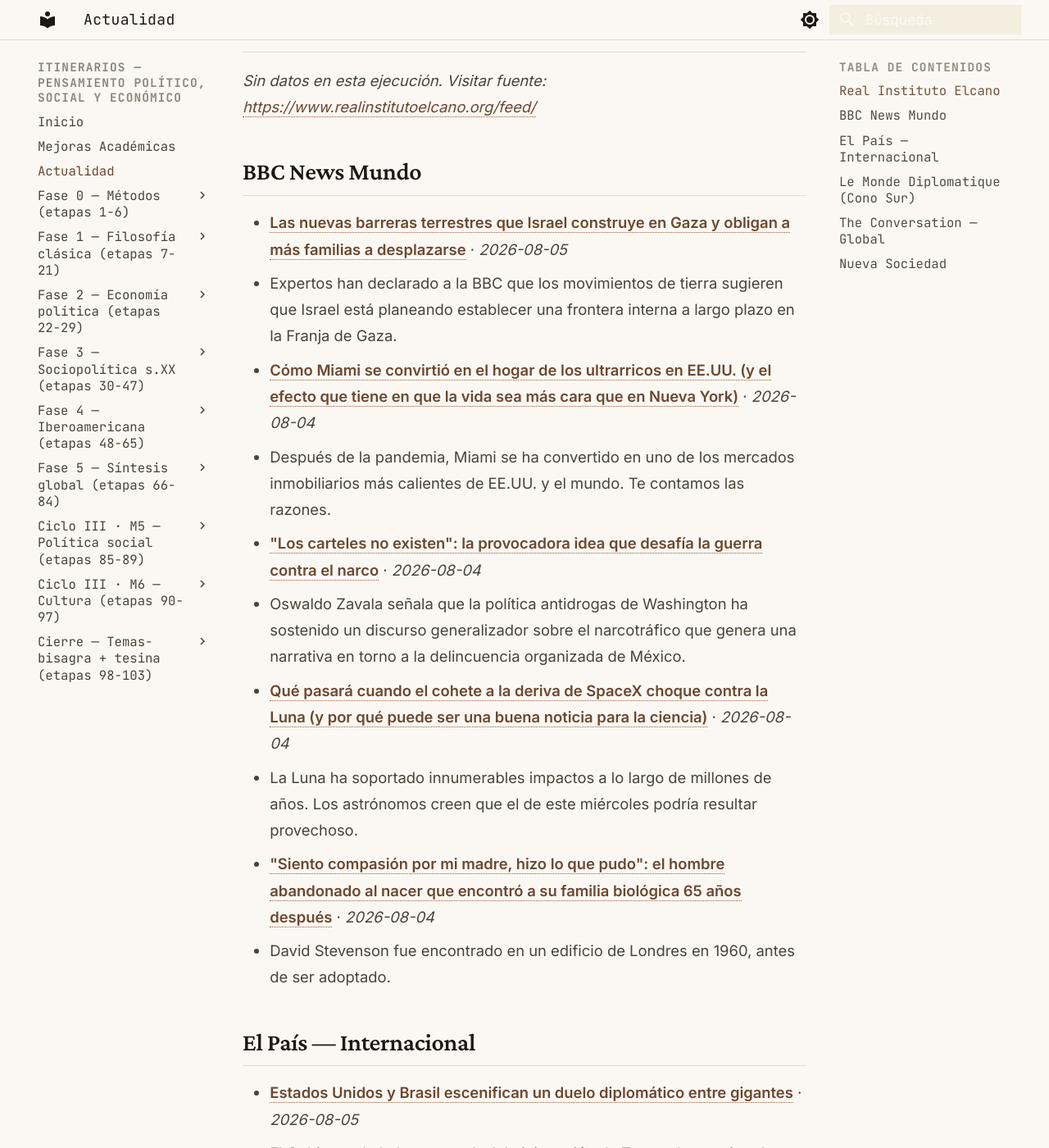
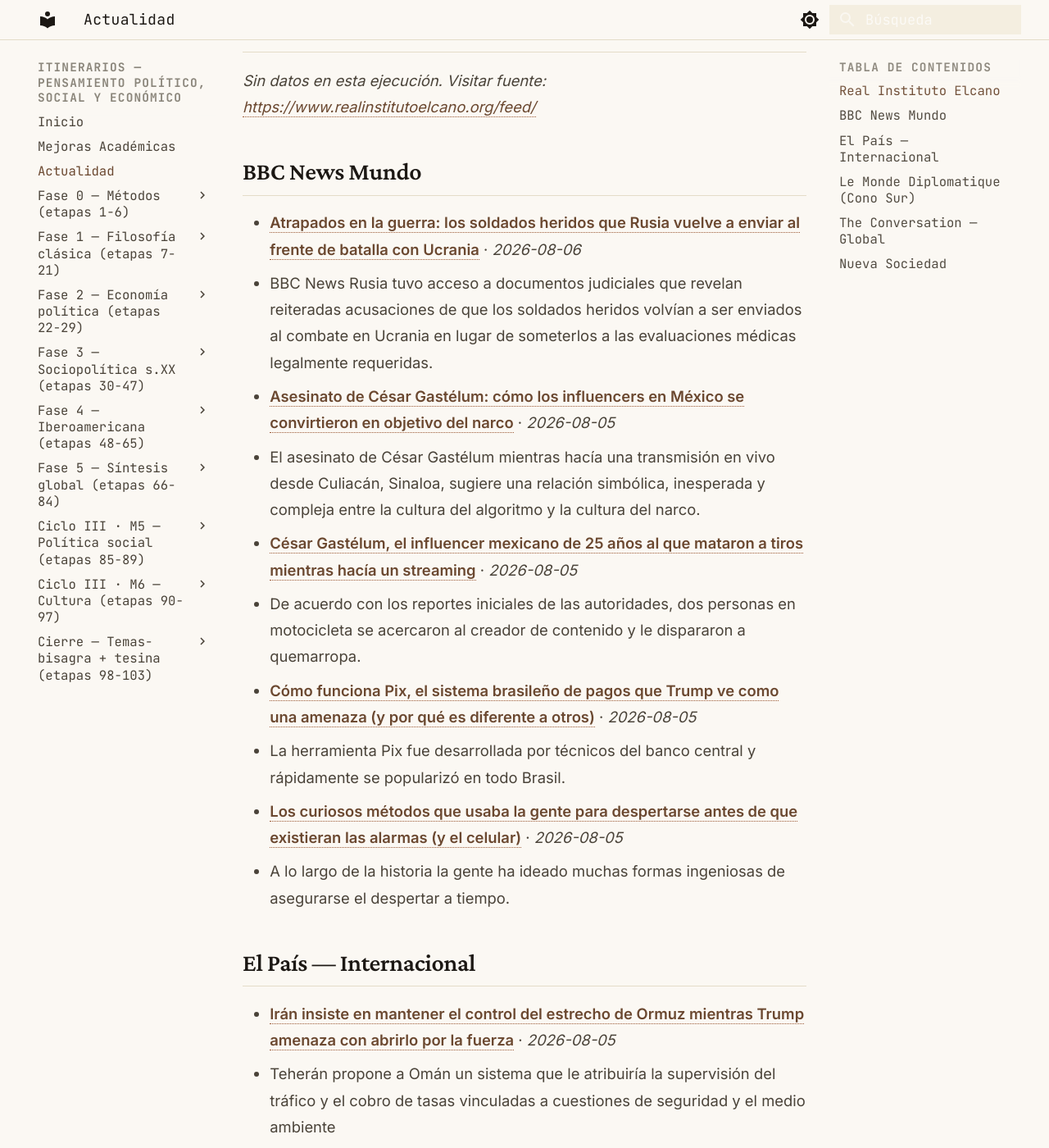
Before and after one commit to MrSpagVi/Curso, an MkDocs documentation site: the page built from docs/actualidad.md, in a window 1280 px wide and 1400 px high, scrolled down 643 px. Shown: the whole window at 82% size. Built offline with MkDocs 1.6.1 and Material for MkDocs 9.7.7, drawn with Linux system fonts in a browser that asks for light colours; some of the changed text lies outside the part shown.

Commit message:
auto: actualidad 2026-08-06

```diff
--- a/docs/actualidad.md
+++ b/docs/actualidad.md
@@ -6,7 +6,7 @@ title: Actualidad
 
 Últimos titulares de fuentes que dictan agenda en ciencia política y geopolítica. Actualizado automáticamente cada día (vía GitHub Actions).
 
-_Última actualización: 2026-08-05 08:21 UTC_
+_Última actualización: 2026-08-06 08:18 UTC_
 
 !!! tip "Ritual mensual — #actualidad"
     El último sábado de cada mes: agarrá **un** titular de los de abajo y escribí **300 palabras** aplicándole **2 autores** del último mes que leíste. ¿Qué diría cada uno? ¿En qué chocan? No resumas la noticia — usala como caso para pensar con las herramientas que venís construyendo. Guardá el texto con el tag `#actualidad` en tu sistema de notas. Esto convierte la teoría en criterio sobre la coyuntura: el objetivo del plan no es citar a Maquiavelo, es leer el presente con él.
@@ -17,25 +17,25 @@ _Sin datos en esta ejecución. Visitar fuente: [https://www.realinstitutoelcano.
 
 ## BBC News Mundo
 
-- **[Las nuevas barreras terrestres que Israel construye en Gaza y obligan a más familias a desplazarse](https://www.bbc.com/mundo/articles/c9d8g33237jo?at_medium=RSS&at_campaign=rss)** · *2026-08-05*
-  - Expertos han declarado a la BBC que los movimientos de tierra sugieren que Israel está planeando establecer una frontera interna a largo plazo en la Franja de Gaza.
-- **[Cómo Miami se convirtió en el hogar de los ultrarricos en EE.UU. (y el efecto que tiene en que la vida sea más cara que en Nueva York)](https://www.bbc.com/mundo/articles/cwylrx2rw8no?at_medium=RSS&at_campaign=rss)** · *2026-08-04*
-  - Después de la pandemia, Miami se ha convertido en uno de los mercados inmobiliarios más calientes de EE.UU. y el mundo. Te contamos las razones.
-- **["Los carteles no existen": la provocadora idea que desafía la guerra contra el narco](https://www.bbc.com/mundo/articles/cpq8ex8v8xxo?at_medium=RSS&at_campaign=rss)** · *2026-08-04*
-  - Oswaldo Zavala señala que la política antidrogas de Washington ha sostenido un discurso generalizador sobre el narcotráfico que genera una narrativa en torno a la delincuencia organizada de México.
-- **[Qué pasará cuando el cohete a la deriva de SpaceX choque contra la Luna (y por qué puede ser una buena noticia para la ciencia)](https://www.bbc.com/mundo/articles/c4g3764dm5do?at_medium=RSS&at_campaign=rss)** · *2026-08-04*
-  - La Luna ha soportado innumerables impactos a lo largo de millones de años. Los astrónomos creen que el de este miércoles podría resultar provechoso.
-- **["Siento compasión por mi madre, hizo lo que pudo": el hombre abandonado al nacer que encontró a su familia biológica 65 años después](https://www.bbc.com/mundo/articles/c141ppn38vvo?at_medium=RSS&at_campaign=rss)** · *2026-08-04*
-  - David Stevenson fue encontrado en un edificio de Londres en 1960, antes de ser adoptado.
+- **[Atrapados en la guerra: los soldados heridos que Rusia vuelve a enviar al frente de batalla con Ucrania](https://www.bbc.com/mundo/articles/c74gjmm9gdro?at_medium=RSS&at_campaign=rss)** · *2026-08-06*
+  - BBC News Rusia tuvo acceso a documentos judiciales que revelan reiteradas acusaciones de que los soldados heridos volvían a ser enviados al combate en Ucrania en lugar de someterlos a las evaluaciones médicas legalmente requeridas.
+- **[Asesinato de César Gastélum: cómo los influencers en México se convirtieron en objetivo del narco](https://www.bbc.com/mundo/articles/clye03eyr96o?at_medium=RSS&at_campaign=rss)** · *2026-08-05*
+  - El asesinato de César Gastélum mientras hacía una transmisión en vivo desde Culiacán, Sinaloa, sugiere una relación simbólica, inesperada y compleja entre la cultura del algoritmo y la cultura del narco.
+- **[César Gastélum, el influencer mexicano de 25 años al que mataron a tiros mientras hacía un streaming](https://www.bbc.com/mundo/articles/czek8n2wnd0o?at_medium=RSS&at_campaign=rss)** · *2026-08-05*
+  - De acuerdo con los reportes iniciales de las autoridades, dos personas en motocicleta se acercaron al creador de contenido y le dispararon a quemarropa.
+- **[Cómo funciona Pix, el sistema brasileño de pagos que Trump ve como una amenaza (y por qué es diferente a otros)](https://www.bbc.com/mundo/articles/c98vj2g5npjo?at_medium=RSS&at_campaign=rss)** · *2026-08-05*
+  - La herramienta Pix fue desarrollada por técnicos del banco central y rápidamente se popularizó en todo Brasil.
+- **[Los curiosos métodos que usaba la gente para despertarse antes de que existieran las alarmas (y el celular)](https://www.bbc.com/mundo/articles/c4g8y90g513o?at_medium=RSS&at_campaign=rss)** · *2026-08-05*
+  - A lo largo de la historia la gente ha ideado muchas formas ingeniosas de asegurarse el despertar a tiempo.
 
 ## El País — Internacional
 
-- **[Estados Unidos y Brasil escenifican un duelo diplomático entre gigantes](https://elpais.com/america/2026-08-05/estados-unidos-y-brasil-escenifican-un-duelo-diplomatico-entre-gigantes.html)** · *2026-08-05*
-  - El Gobierno de Lula acusa a la Administración de Trump de mentir y de buscar interferir en las elecciones presidenciales de octubre
-- **[Brasil retira a su embajador en Argentina en rechazo a los insultos de Milei contra Lula](https://elpais.com/argentina/2026-08-05/brasil-retira-a-su-embajador-en-argentina-en-rechazo-a-los-insultos-de-milei-contra-lula.html)** · *2026-08-05*
-  - El Gobierno brasileño rebaja la relación diplomática entre las dos mayores economías de la región al nivel de encargados de negocios
-- **[Cuba registra dos apagones nacionales en menos de 24 horas](https://elpais.com/internacional/2026-08-04/cuba-registra-dos-apagones-nacionales-en-menos-de-24-horas.html)** · *2026-08-04*
-  - Las autoridades trabajan para restablecer totalmente la electricidad en la isla, cuyo sistema, obsoleto y afectado por las restricciones estadounidenses, ha colapsado siete veces en 2026
+- **[Irán insiste en mantener el control del estrecho de Ormuz mientras Trump amenaza con abrirlo por la fuerza](https://elpais.com/internacional/2026-08-05/iran-insiste-en-mantener-el-control-del-estrecho-de-ormuz-mientras-trump-amenaza-con-abrirlo-por-la-fuerza.html)** · *2026-08-05*
+  - Teherán propone a Omán un sistema que le atribuiría la supervisión del tráfico y el cobro de tasas vinculadas a cuestiones de seguridad y el medio ambiente
+- **[La llegada de Burnham como primer ministro da un nuevo impulso a los laboristas en el Reino Unido](https://elpais.com/internacional/2026-08-06/la-llegada-de-burnham-como-primer-ministro-da-un-nuevo-impulso-a-los-laboristas-en-el-reino-unido.html)** · *2026-08-06*
+  - El mandatario toma la iniciativa y marca el ritmo de la política británica durante sus dos primeras semanas en el poder
+- **[Viviendas de lujo o memoria histórica: polémica en Berlín por un proyecto inmobiliario sobre un antiguo búnker nazi](https://elpais.com/internacional/2026-08-06/viviendas-de-lujo-o-memoria-historica-polemica-en-berlin-por-un-proyecto-inmobiliario-sobre-un-antiguo-bunker-nazi.html)** · *2026-08-06*
+  - Un inversor planea construir sobre un terreno que guarda los vestigios de la Nueva Cancillería del Reich, junto al Memorial del Holocausto
 - **[Los estadounidenses tienen menos de cien días para salvar su democracia](https://elpais.com/opinion/2026-08-03/los-estadounidenses-tienen-menos-de-cien-dias-para-salvar-su-democracia.html)** · *2026-08-03*
   - Una avalancha al estilo húngaro es lo único que podrá desbaratar los intentos de Donald Trump de amañar las elecciones de mitad de mandato
 - **[‘Una familia, un voto’, el enésimo debate reaccionario](https://elpais.com/opinion/2026-08-03/una-familia-un-voto-el-enesimo-debate-reaccionario.html)** · *2026-08-03*
@@ -47,16 +47,16 @@ _Sin datos en esta ejecución. Visitar fuente: [https://www.eldiplo.org/feed/](h
 
 ## The Conversation — Global
 
-- **[View from The Hill: Burke struggles to wrangle numbers as opposition and One Nation apply heat on migration](https://theconversation.com/view-from-the-hill-burke-struggles-to-wrangle-numbers-as-opposition-and-one-nation-apply-heat-on-migration-288354)** · *2026-08-05*
-  - The minister cancelling his press club appearance was embarrassing and revealing.
-- **[Billions are spent on child mental health services without knowing if they work in the long term](https://theconversation.com/billions-are-spent-on-child-mental-health-services-without-knowing-if-they-work-in-the-long-term-288830)** · *2026-08-05*
-  - Child mental health services are supposed to change lives. So why don’t we measure whether they actually do?
-- **[Pesticide exposure at work may increase motor neurone disease risk – new study](https://theconversation.com/pesticide-exposure-at-work-may-increase-motor-neurone-disease-risk-new-study-289043)** · *2026-08-05*
-  - A new review looked at 1,734 people with amyotrophic lateral sclerosis (ALS). But it couldn’t separate pesticide from other risk factors, such as head trauma.
-- **[The Race Around the World reboot has one glaring omission: where is the discussion of ethics?](https://theconversation.com/the-race-around-the-world-reboot-has-one-glaring-omission-where-is-the-discussion-of-ethics-288903)** · *2026-08-05*
-  - Race Around the World emphasises on-screen personalities, light entertainment and not-too-critical feedback. What is being left unsaid?
-- **[An attack ‘motivated by anarchist and revolutionary ideology’: is far-left terrorism a growing concern?](https://theconversation.com/an-attack-motivated-by-anarchist-and-revolutionary-ideology-is-far-left-terrorism-a-growing-concern-289137)** · *2026-08-05*
-  - In an apparent Australian first, an attack on a Victorian defence manufacturer is being investigated as a potential act of far-left terror.
+- **[Grattan on Friday: The battle for Victoria will send important signals to federal players](https://theconversation.com/grattan-on-friday-the-battle-for-victoria-will-send-important-signals-to-federal-players-288349)** · *2026-08-06*
+  - Victoria’s election on November 28 has taken on a drama and significance we wouldn’t have anticipated a year ago and will be watched closely by federal players.
+- **[The world’s mangrove forests are bouncing back. That’s good news for our coasts and climate](https://theconversation.com/the-worlds-mangrove-forests-are-bouncing-back-thats-good-news-for-our-coasts-and-climate-288724)** · *2026-08-06*
+  - A new study suggests the world’s mangrove forests are expanding.
+- **[Now Jetstar wants to charge extra for overhead bags. What are your options?](https://theconversation.com/now-jetstar-wants-to-charge-extra-for-overhead-bags-what-are-your-options-289211)** · *2026-08-06*
+  - Billed as offering more flexibility, the new fees just add another burden for travellers.
+- **[Trump has tried to bend the legal system to his will. He’s increasingly facing pushback](https://theconversation.com/trump-has-tried-to-bend-the-legal-system-to-his-will-hes-increasingly-facing-pushback-289209)** · *2026-08-06*
+  - Trump has demanded loyalty from his appointees – but he’s finding he can’t control the judiciary.
+- **[Dry needling is different to acupuncture. So what’s involved? And is it effective?](https://theconversation.com/dry-needling-is-different-to-acupuncture-so-whats-involved-and-is-it-effective-286321)** · *2026-08-06*
+  - This therapy is thought to relax the muscle, reduce inflammation, promote healing and reduce pain. But what does the science say?
 
 ## Nueva Sociedad
 
```
